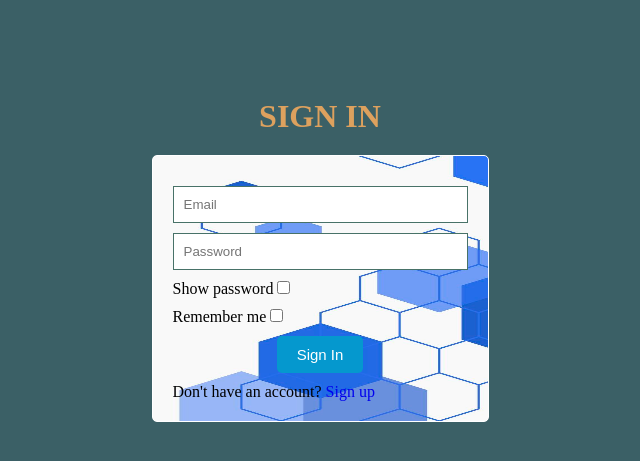
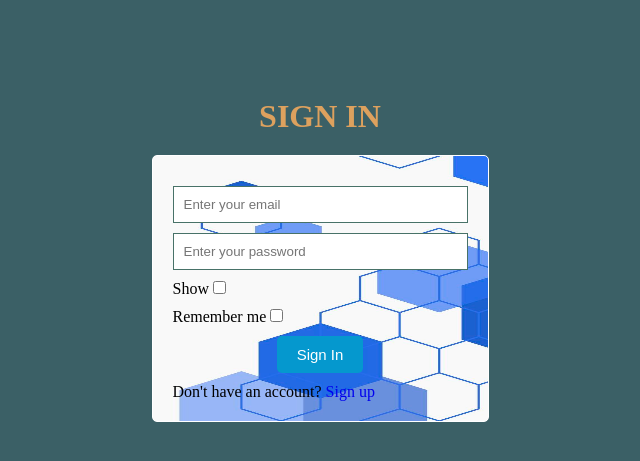
Before and after one commit to Emogy-reunion/mini-projects, a Flask app: page / in a window 1280 px wide. Shown: the part 140-601 px from the top of the page, without its empty margins (320-960 px from the left). Run offline with Flask 3, Linux system fonts and the light colour scheme.

```diff
--- a/upload-file/templates/login.html
+++ b/upload-file/templates/login.html
@@ -18,17 +18,17 @@
 				{{ form.hidden_tag() }}
 
 				<div>
-					{{ form.email(size=32, placeholder='Email') }}
+					{{ form.email(size=32, placeholder='Enter your email') }}
 					<p class='errors' id='email-error'></p>
 				</div>
 
 				<div>
-					{{ form.password(size=32, placeholder='Password', id='password') }}
+					{{ form.password(size=32, placeholder='Enter your password', id='password') }}
 					<p class='errors' id='password-error'></p>
 				</div>
 
 				<div>
-					<label for='toggle-password'>Show password </label>
+					<label for='toggle-password'>Show </label>
 					<input type='checkbox' id='toggle-password'>
 				</div>
 
```
